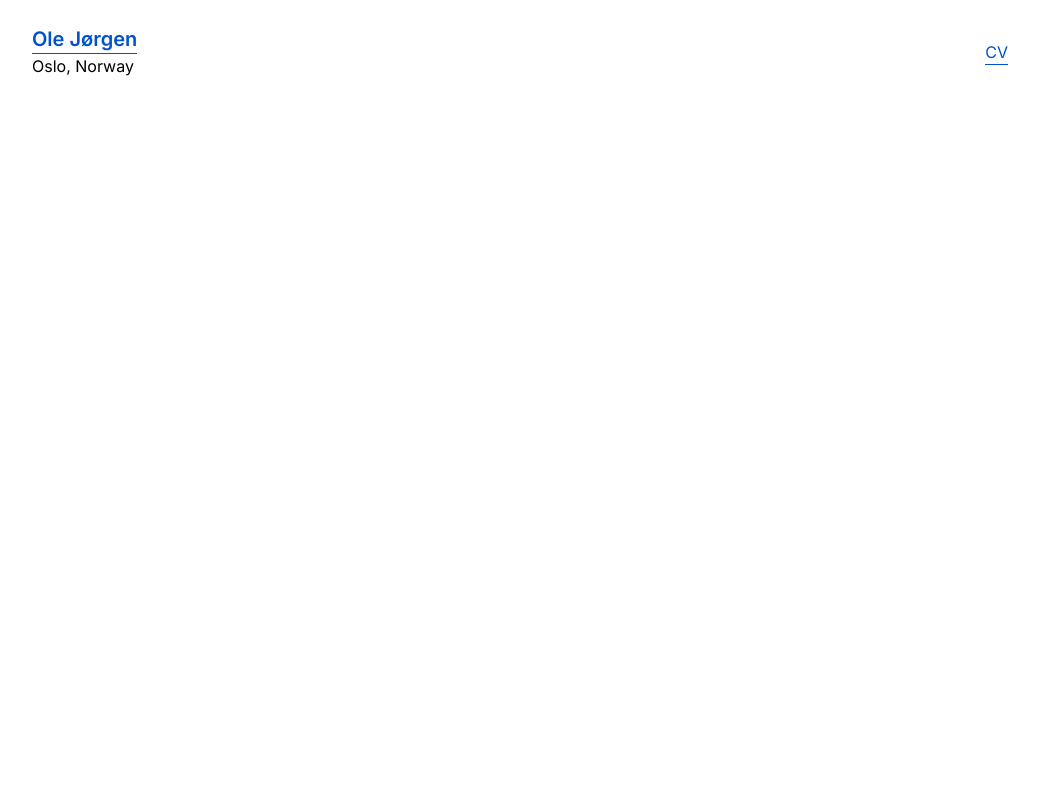
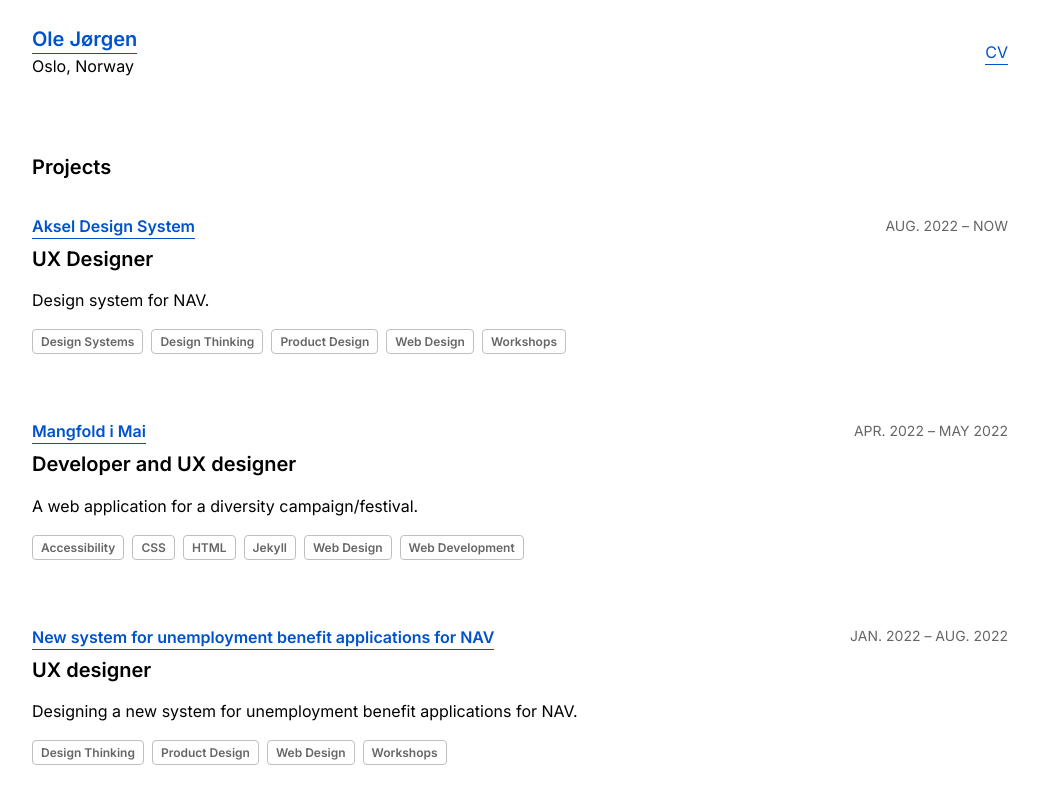
Before and after one commit to olejorgenbakken/olejorgen.no, a Next.js app: page / in a window 1280 px wide. Shown: the top 800 px of the page, without its empty margins (120-1159 px from the left). Built offline with nearby package versions, Linux system fonts and the light colour scheme.

Commit message:
added content to the front page

```diff
--- a/lib/cv.ts
+++ b/lib/cv.ts
@@ -94,6 +94,7 @@ export const work = [
 export const projects = [
  {
   title: 'Aksel Design System',
+  role: 'UX Designer',
   summary: 'Design system for NAV.',
   startDate: 'aug. 2022',
   endDate: 'now',
@@ -102,6 +103,7 @@ export const projects = [
  },
  {
   title: 'Mangfold i Mai',
+  role: 'Developer and UX designer',
   summary: 'A web application for a diversity campaign/festival.',
   startDate: 'apr. 2022',
   endDate: 'may 2022',
@@ -110,13 +112,16 @@ export const projects = [
  },
  {
   title: 'New system for unemployment benefit applications for NAV',
+  role: 'UX designer',
   summary: 'Designing a new system for unemployment benefit applications for NAV.',
   startDate: 'jan. 2022',
   endDate: 'aug. 2022',
   url: 'https://www.nav.no/',
+  highlights: ['Web Design', 'Product Design', 'Design Thinking', 'Workshops'],
  },
  {
   title: 'Vipps Charity App',
+  role: 'UX designer',
   summary: 'A new product for charitable organizations.',
   startDate: 'jun. 2021',
   endDate: 'aug. 2021',
--- a/pages/cv.tsx
+++ b/pages/cv.tsx
@@ -1,5 +1,5 @@
 import Head from 'next/head'
-import { work, education, volunteering, projects, languages, links } from '../lib/cv';
+import { work, education, volunteering, languages, links } from '../lib/cv';
 
 import Text from '../components/text/Text';
 import List from '../components/list/List';
--- a/pages/index.tsx
+++ b/pages/index.tsx
@@ -1,4 +1,9 @@
 import Head from 'next/head'
+import Entry from '../components/entry/Entry'
+import List from '../components/list/List'
+import Stack from '../components/stack/Stack'
+import Text from '../components/text/Text'
+import { projects } from '../lib/cv'
 
 export default function Home() {
   return (
@@ -9,6 +14,16 @@ export default function Home() {
         <link rel="icon" href="/favicon.ico" />
       </Head>
       <main>
+        <Stack direction='vertical' spacing={12}>
+          <Stack direction='vertical'>
+            <Text as='h2' fontSize='h5' fontWeight='medium'>Projects</Text>
+            <List spacing={16} style="none">
+              {projects.map((project, index) => (
+                <Entry place={project.title} role={project.role} summary={project.summary} startDate={project.startDate} endDate={project.endDate} url={project.url} highlights={project.highlights} key={index} />
+              ))}
+            </List>
+          </Stack>
+        </Stack>
       </main>
     </ >
   )
```
